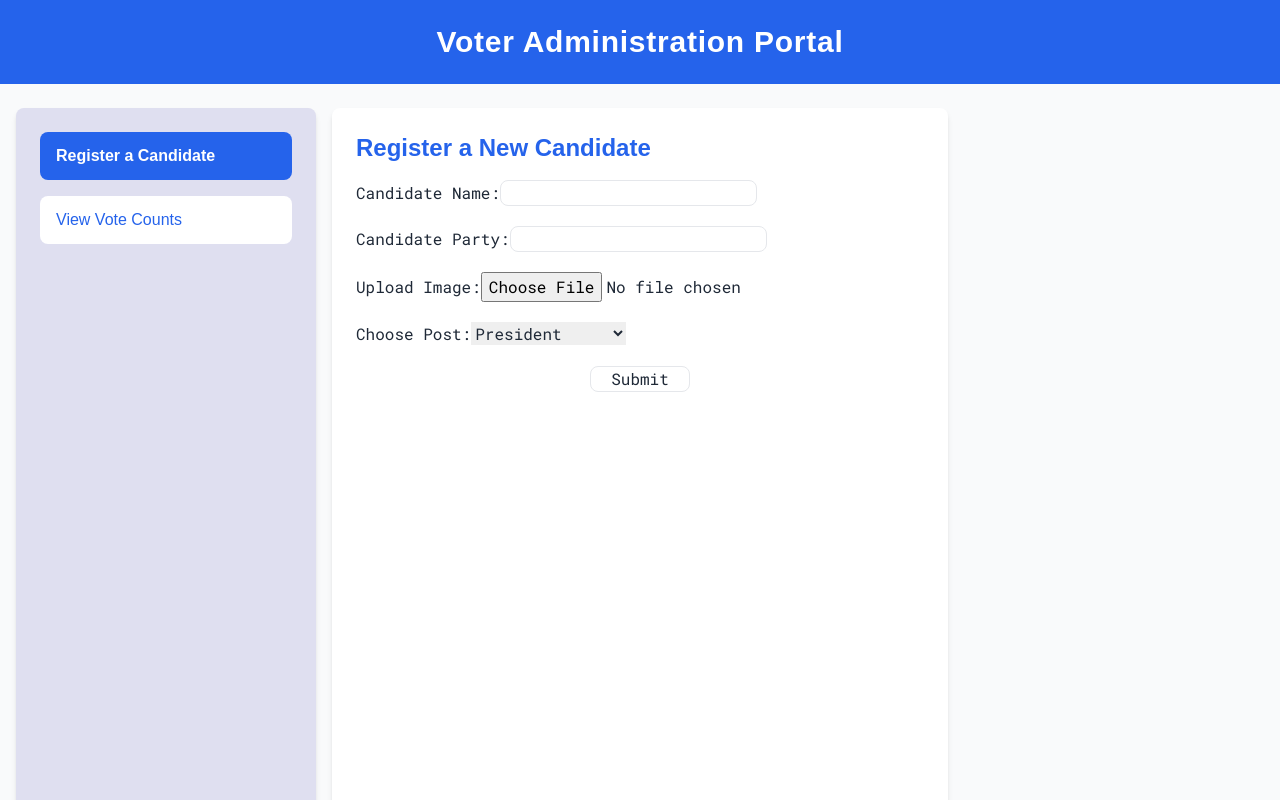
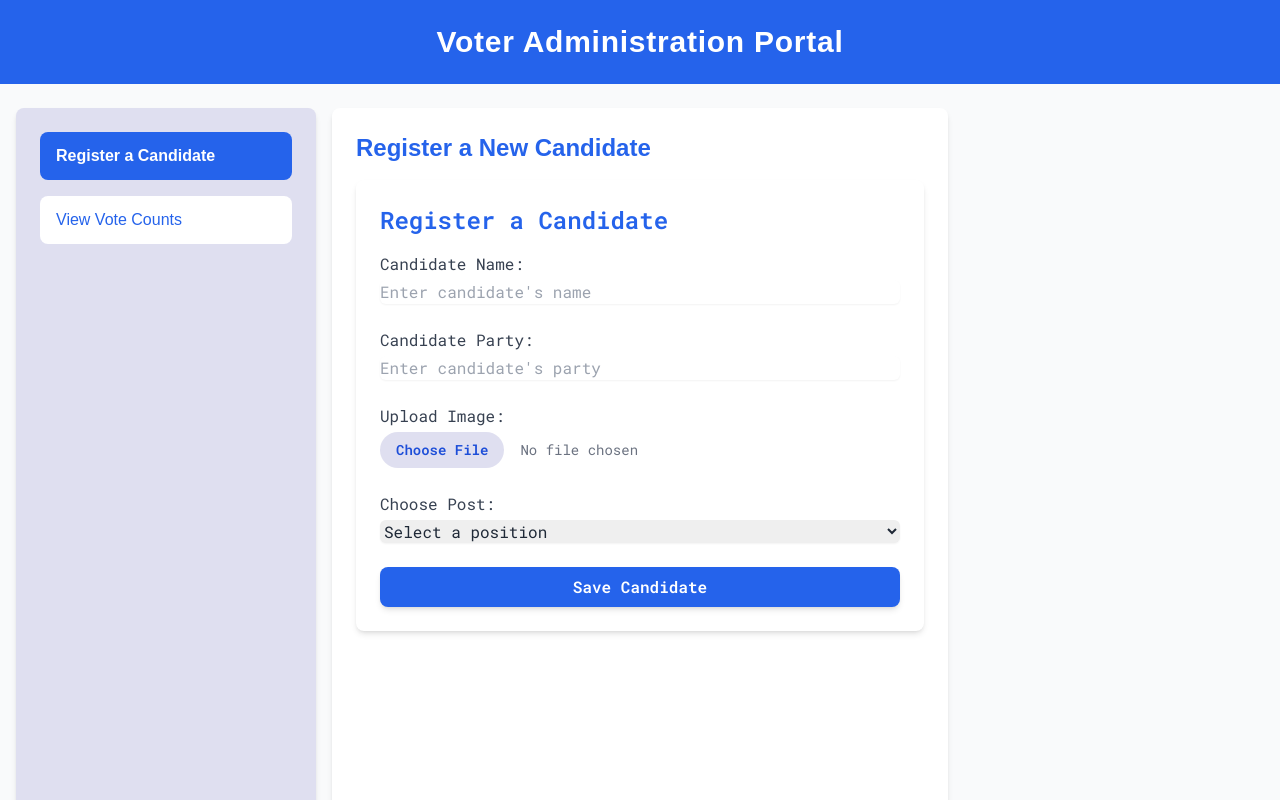
Before and after one commit to HoseaFelix/Admin, a React (Vite) app: page /home in a window 1280 px wide. Built offline with nearby package versions, Linux system fonts and the light colour scheme; a web font is replaced by a local one.

Commit message:
Update registerCand.jsx

```diff
--- a/src/components/registerCand.jsx
+++ b/src/components/registerCand.jsx
@@ -1,15 +1,15 @@
-import React, { useState } from 'react';
+import React, { useState } from "react";
 
 const RegisterCand = () => {
     const CandidateData = JSON.parse(localStorage.getItem("candidateData")) || [];
 
-    const [candidateImage, setCandidateImage] = useState('');
+    const [candidateImage, setCandidateImage] = useState("");
     const [candidateData, setCandidateData] = useState({
-        name: '',
-        party: '',
-        image: '',
-        post: '',
-        voteCount: 0
+        name: "",
+        party: "",
+        image: "",
+        post: "",
+        voteCount: 0,
     });
 
     // Handler for Candidate Name and Post
@@ -37,67 +37,95 @@ const RegisterCand = () => {
         CandidateData.push(candidateData);
 
         // Store the updated candidate data array in local storage
-        localStorage.setItem('candidateData', JSON.stringify(CandidateData));
+        localStorage.setItem("candidateData", JSON.stringify(CandidateData));
 
-        alert('Candidate data saved successfully!');
+        alert("Candidate data saved successfully!");
 
         // Reset the form
         setCandidateData({
-            name: '',
-            party: '',
-            image: '',
-            post: ''
+            name: "",
+            party: "",
+            image: "",
+            post: "",
         });
-        setCandidateImage('');
+        setCandidateImage("");
     };
 
     return (
-        <div className="font-general">
-            <form className="flex flex-col gap-5" onSubmit={handleSubmit}>
-                <label>
-                    Candidate Name:
+        <div className="font-general bg-white shadow-md rounded-lg p-6">
+            <h2 className="text-2xl font-semibold text-blue-600 mb-4">Register a Candidate</h2>
+            <form className="flex flex-col gap-6" onSubmit={handleSubmit}>
+                {/* Candidate Name */}
+                <label className="block">
+                    <span className="text-gray-700">Candidate Name:</span>
                     <input
                         type="text"
                         name="name"
-                        className="form"
+                        className="mt-1 block w-full rounded-md border-gray-300 shadow-sm focus:border-blue-500 focus:ring focus:ring-blue-200 focus:ring-opacity-50"
+                        placeholder="Enter candidate's name"
                         value={candidateData.name}
                         onChange={handleChange}
+                        required
                     />
                 </label>
-                <label>
-                    Candidate Party:
+
+                {/* Candidate Party */}
+                <label className="block">
+                    <span className="text-gray-700">Candidate Party:</span>
                     <input
                         type="text"
                         name="party"
-                        className="form"
+                        className="mt-1 block w-full rounded-md border-gray-300 shadow-sm focus:border-blue-500 focus:ring focus:ring-blue-200 focus:ring-opacity-50"
+                        placeholder="Enter candidate's party"
                         value={candidateData.party}
                         onChange={handleChange}
+                        required
                     />
                 </label>
-                <label>
-                    Upload Image:
+
+                {/* Upload Image */}
+                <label className="block">
+                    <span className="text-gray-700">Upload Image:</span>
                     <input
                         type="file"
                         name="image"
+                        className="mt-1 block w-full text-sm text-gray-500 file:mr-4 file:py-2 file:px-4 file:rounded-full file:border-0 file:text-sm file:font-semibold file:bg-blue-50 file:text-blue-700 hover:file:bg-blue-100"
                         onChange={handleImageChange}
+                        required
                     />
+                    {candidateImage && (
+                        <img
+                            src={candidateImage}
+                            alt="Candidate Preview"
+                            className="mt-4 w-24 h-24 object-cover rounded-full"
+                        />
+                    )}
                 </label>
-                <label>
-                    Choose Post:
+
+                {/* Choose Post */}
+                <label className="block">
+                    <span className="text-gray-700">Choose Post:</span>
                     <select
                         value={candidateData.post}
                         name="post"
+                        className="mt-1 block w-full rounded-md border-gray-300 shadow-sm focus:border-blue-500 focus:ring focus:ring-blue-200 focus:ring-opacity-50"
                         onChange={handleChange}
+                        required
                     >
-                        <option>President</option>
-                        <option>Vice President</option>
-                        <option>Governor</option>
+                        <option value="">Select a position</option>
+                        <option value="President">President</option>
+                        <option value="Vice President">Vice President</option>
+                        <option value="Governor">Governor</option>
                     </select>
                 </label>
-                <input
+
+                {/* Submit Button */}
+                <button
                     type="submit"
-                    className="border w-max mx-auto px-5 rounded-lg cursor-pointer"
-                />
+                    className="bg-blue-600 text-white font-semibold px-4 py-2 rounded-lg shadow-md hover:bg-blue-700 focus:outline-none focus:ring-2 focus:ring-blue-500 focus:ring-opacity-50"
+                >
+                    Save Candidate
+                </button>
             </form>
         </div>
     );
```
